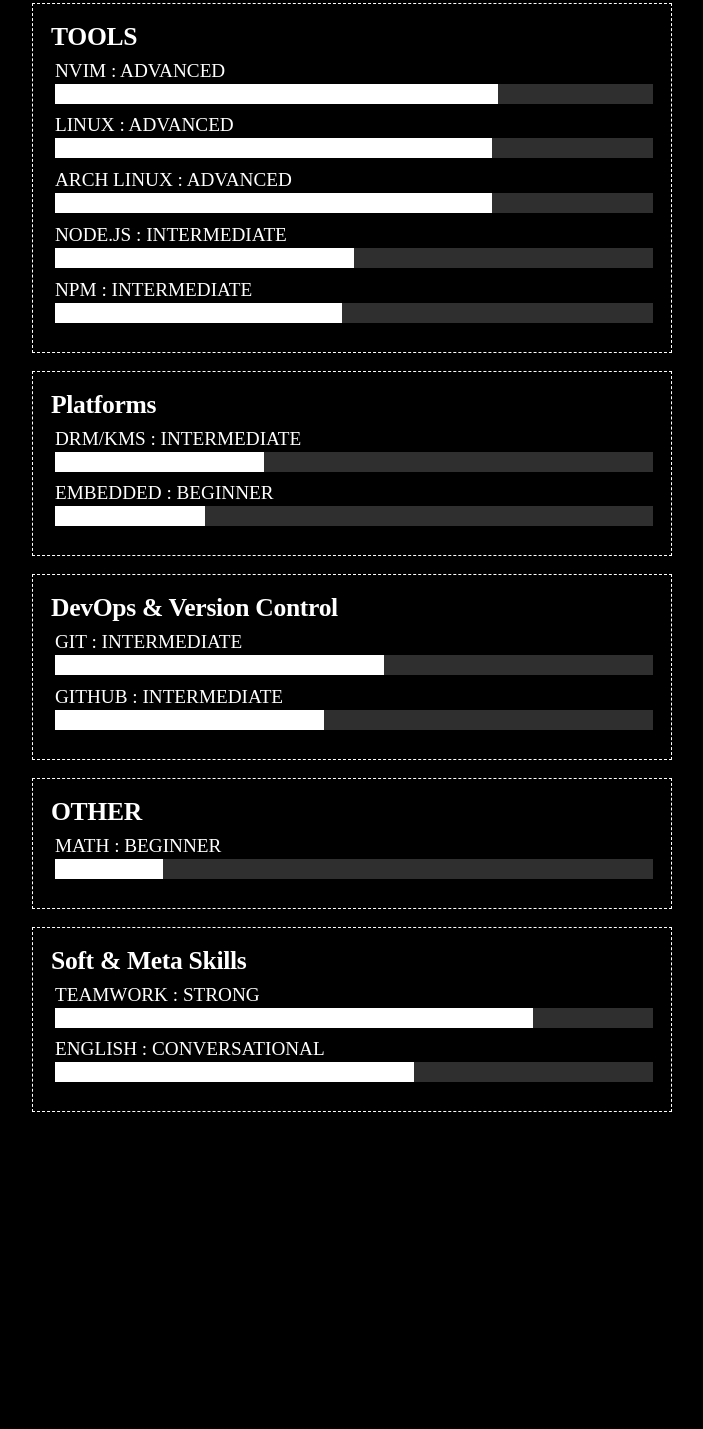
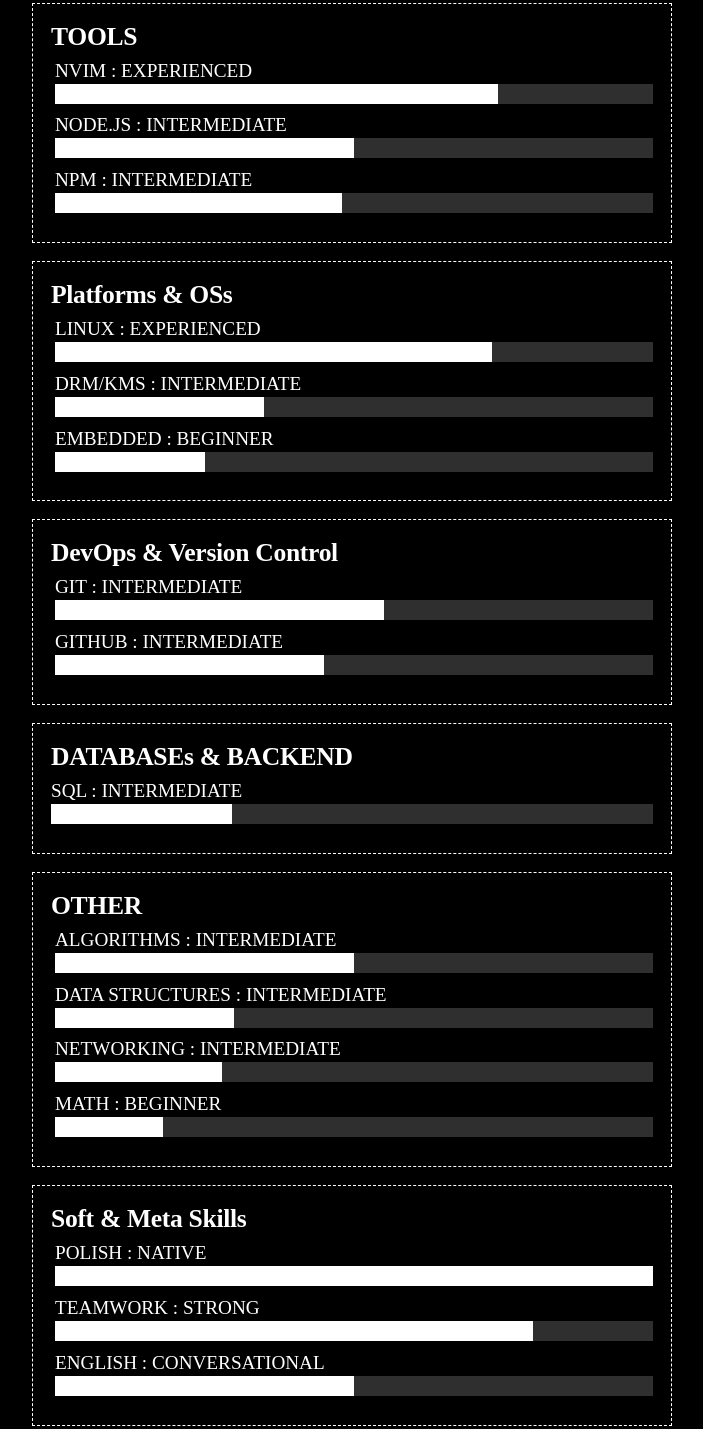
Before and after one commit to Fasamii/personal-website, a plain HTML site: page static/index.html in a window 1280 px wide. Shown: the part 716-2145 px from the top of the page, without its empty margins (288-991 px from the left). Before the commit the page ends 1846 px from the top, so only its background shows below. Drawn offline with Linux system fonts and the light colour scheme; a web font is replaced by a local one.

Commit message:
added some skills

```diff
--- a/static/index.html
+++ b/static/index.html
@@ -105,17 +105,8 @@
 			<h3 class="font-bold">TOOLS</h3>
 			<ul class="skills-list">
 				<li>
-					<label for="skill-nvim" class="font">NVIM : ADVANCED</label>
-					<progress id="skill-nvim" value="74" max="100" aria-label="NVIM : ADVANCED"></progress>
-				</li>
-				<li>
-					<label for="skill-linux" class="font">LINUX : ADVANCED</label>
-					<progress id="skill-linux" value="73" max="100" aria-label="LINUX : ADVANCED"></progress>
-				</li>
-				<li>
-					<label for="skill-arch" class="font">ARCH LINUX : ADVANCED</label>
-					<progress id="skill-arch" value="73" max="100"
-						aria-label="ARCH LINUX : ADVANCED"></progress>
+					<label for="skill-nvim" class="font">NVIM : EXPERIENCED</label>
+					<progress id="skill-nvim" value="74" max="100" aria-label="NVIM : EXPERIENCED"></progress>
 				</li>
 				<li>
 					<label for="skill-node" class="font">NODE.JS : INTERMEDIATE</label>
@@ -132,8 +123,13 @@
 		</section>
 
 		<section>
-			<h3 class="font-bold">Platforms</h3>
+			<h3 class="font-bold">Platforms & OSs</h3>
 			<ul class="skills-list">
+				<li>
+					<label for="skill-linux" class="font">LINUX : EXPERIENCED</label>
+					<progress id="skill-linux" value="73" max="100"
+						aria-label="LINUX : EXPERIENCED"></progress>
+				</li>
 				<li>
 					<label for="skill-drm-kms" class="font">DRM/KMS : INTERMEDIATE</label>
 					<progress id="skill-drm-kms" value="35" max="100"
@@ -162,12 +158,35 @@
 						aria-label="GITHUB : INTERMEDIATE"></progress>
 				</li>
 			</ul>
+		</section>
 
+		<section>
+			<h3 class="font-bold">DATABASEs & BACKEND</h3>
+			<ul>
+				<li>
+					<label for="skill-sql" class="font">SQL : INTERMEDIATE</label>
+					<progress id="skill-sql" value="30" max="100" aria-label="SQL : INTERMEDIATE"></progress>
+				</li>
+			</ul>
 		</section>
 
 		<section>
 			<h3 class="font-bold">OTHER</h3>
 			<ul class="skills-list">
+				<li>
+					<label for="skill-algorithms" class="font">ALGORITHMS : INTERMEDIATE</label>
+					<progress id="skill-math" value="50" max="100"
+						aria-label="ALGORITHMS : INTERMEDIATE"></progress>
+				</li>
+				<li>
+					<label for="skill-data-structures" class="font">DATA STRUCTURES : INTERMEDIATE</label>
+					<progress id="skill-math" value="30" max="100"
+						aria-label="DATA STRUCTURES : INTERMEDIATE"></progress>
+				</li>
+				<li>
+					<label for="skill-networking" class="font">NETWORKING : INTERMEDIATE</label>
+					<progress id="skill-networking" value="28" max="100"></progress>
+				</li>
 				<li>
 					<label for="skill-math" class="font">MATH : BEGINNER</label>
 					<progress id="skill-math" value="18" max="100" aria-label="MATH : BEGINNER"></progress>
@@ -179,7 +198,11 @@
 		<section>
 			<h3 class="font-bold">Soft & Meta Skills</h3>
 			<ul class="skills-list">
-
+				<li>
+					<label for="skill-polish" class="font">POLISH : NATIVE</label>
+					<progress id="skill-polish" value="100" max="100"
+						aria-label="ENGLISH : CONVERSATIONAL"></progress>
+				</li>
 				<li>
 					<label for="skill-teamwork" class="font">TEAMWORK : STRONG</label>
 					<progress id="skill-teamwork" value="80" max="100"
@@ -187,7 +210,7 @@
 				</li>
 				<li>
 					<label for="skill-english" class="font">ENGLISH : CONVERSATIONAL</label>
-					<progress id="skill-english" value="60" max="100"
+					<progress id="skill-english" value="50" max="100"
 						aria-label="ENGLISH : CONVERSATIONAL"></progress>
 				</li>
 			</ul>
```
Also changed, not shown: 1 other file.
